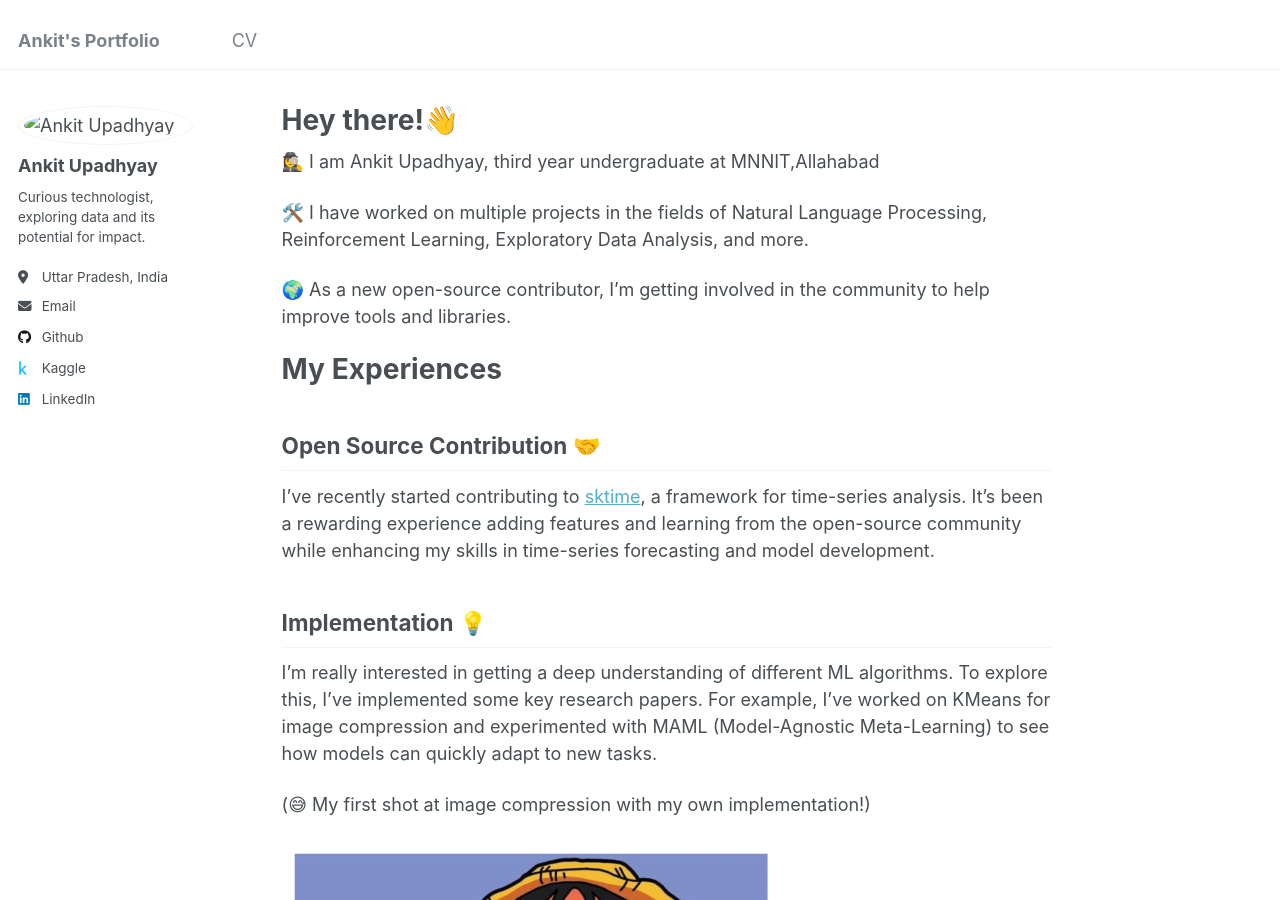
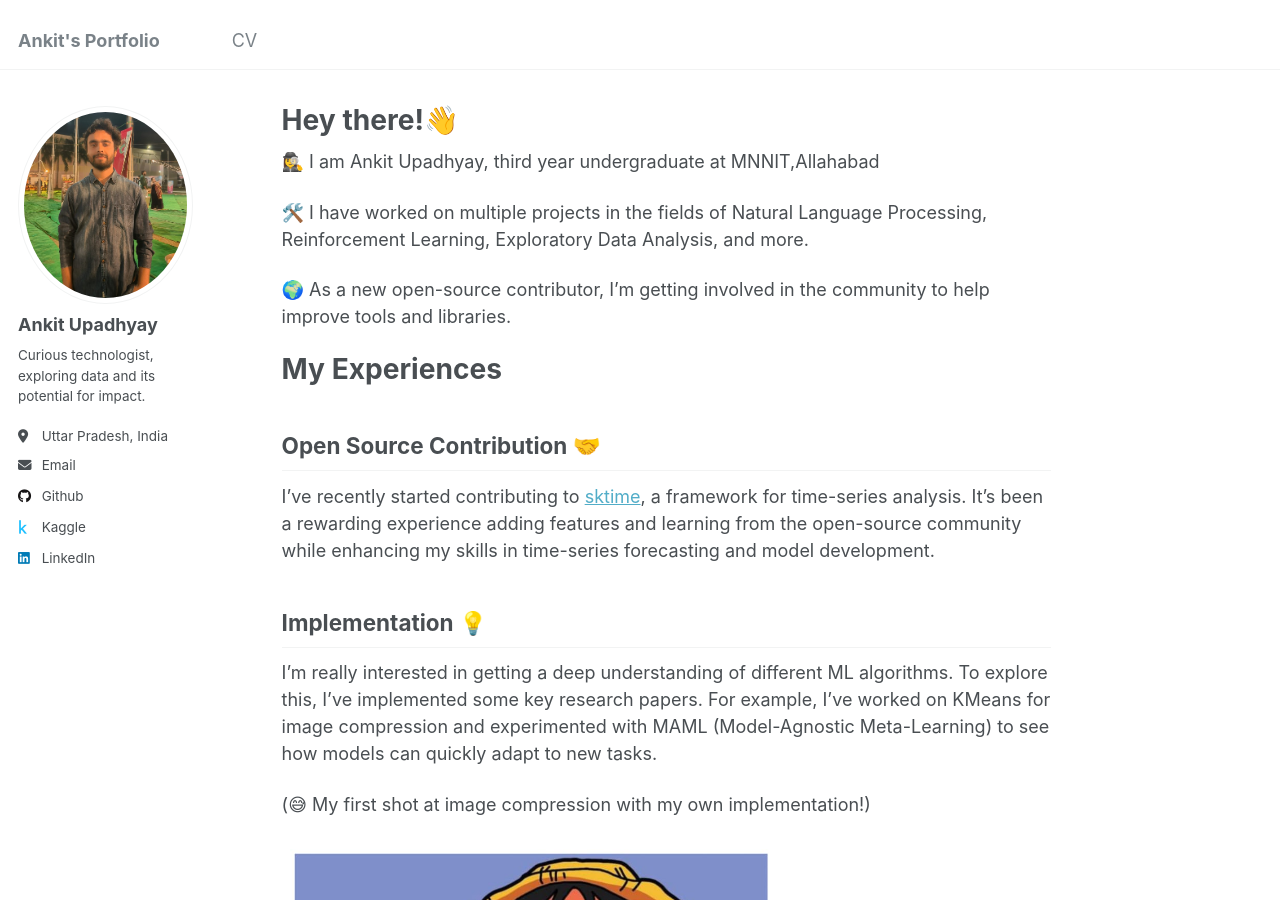
Before and after one commit to Ankit-1204/ankit-1204.github.io, a Jekyll site: the page built from _pages/about.md, in a window 1280 px wide and 900 px high. Built offline with Jekyll 4.4.1, drawn with Linux system fonts in a browser that asks for light colours.

Commit message:
Update _config.yml

```diff
--- a/_config.yml
+++ b/_config.yml
@@ -21,7 +21,7 @@ repository               : "Ankit-1204/ankit-1204.github.io"
 #               Additional customization can be done by editing /_includes/author-profile.html
 author:
   # Biographic information
-  avatar           : "images/Image_me2.jpeg"
+  avatar           : "Image_me2.jpeg"
   name             : "Ankit Upadhyay"
   pronouns         : # example: "she/her"
   bio              : "Curious technologist, exploring data and its potential for impact."
```
